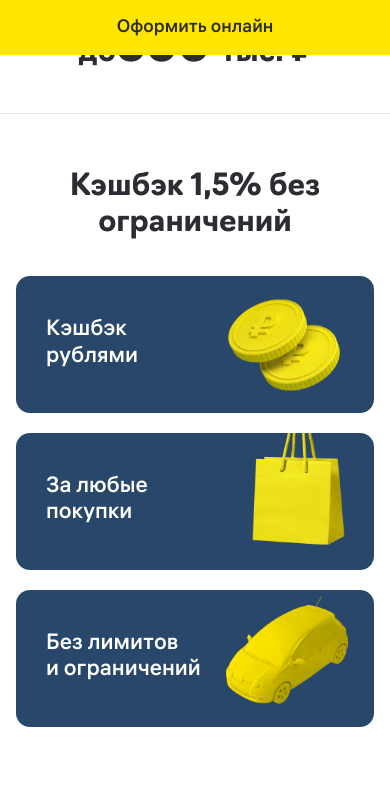
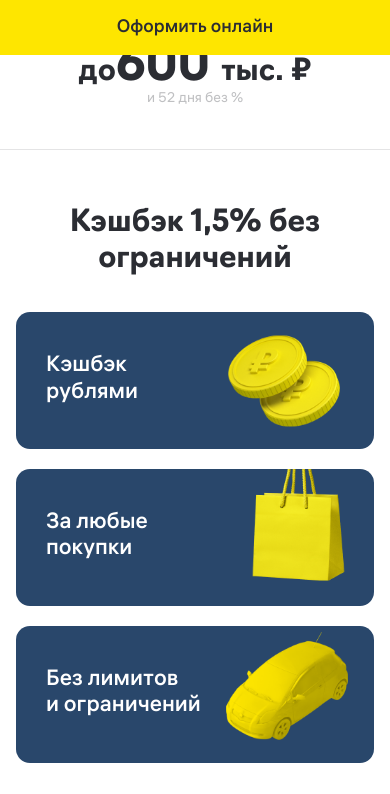
Before and after one commit to webAqemu/CPeople-website-test, a website: page src/pug/index.pug in a window 390 px wide. Shown: the part 789-1583 px from the top of the page. Drawn offline with nearby package versions, Linux system fonts and the light colour scheme; files that its build step writes are made by us from their sources; files whose address does not match are found by name.

Commit message:
Fixed bugs

```diff
--- a/src/sass/base/_layout.sass
+++ b/src/sass/base/_layout.sass
@@ -28,7 +28,7 @@ body
         margin-bottom: 60px
 
 .mobile
-    display: none !important
+    display: none
 
     @include r(767px)
         display: block
```
